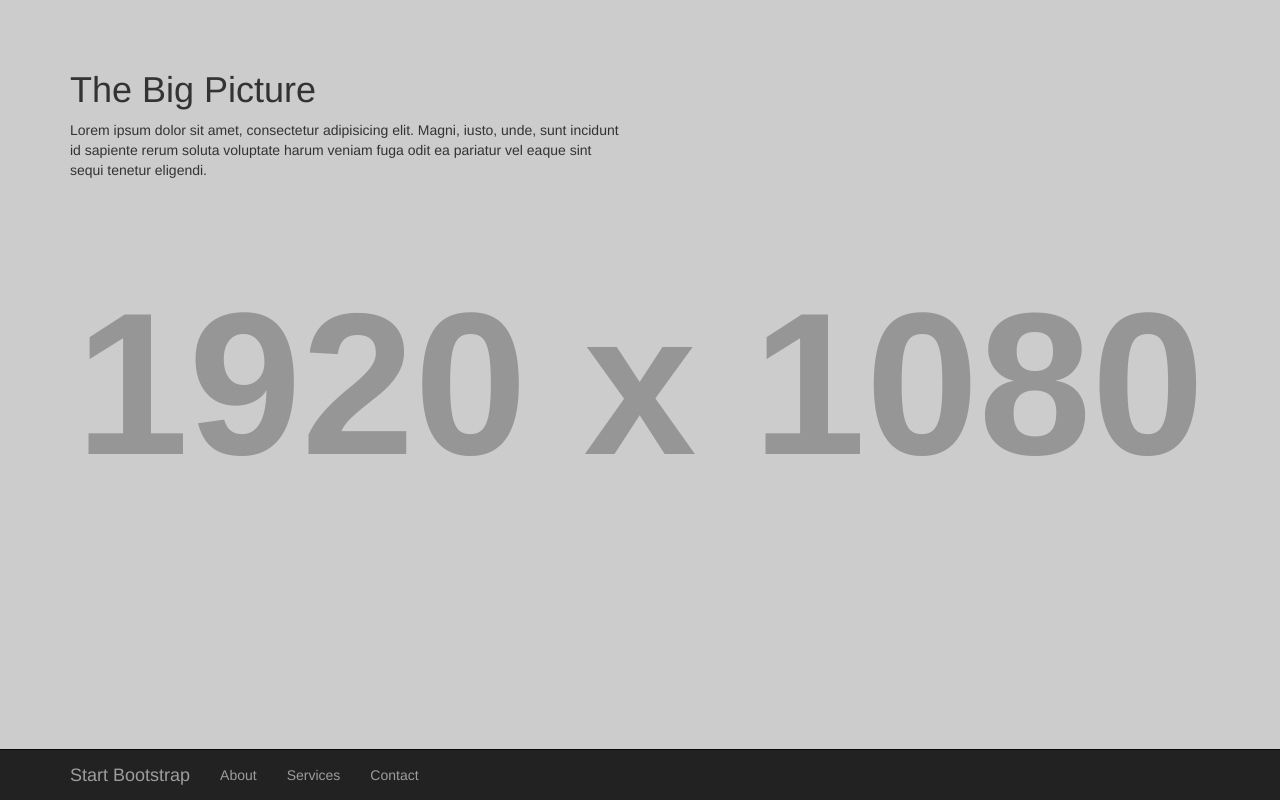
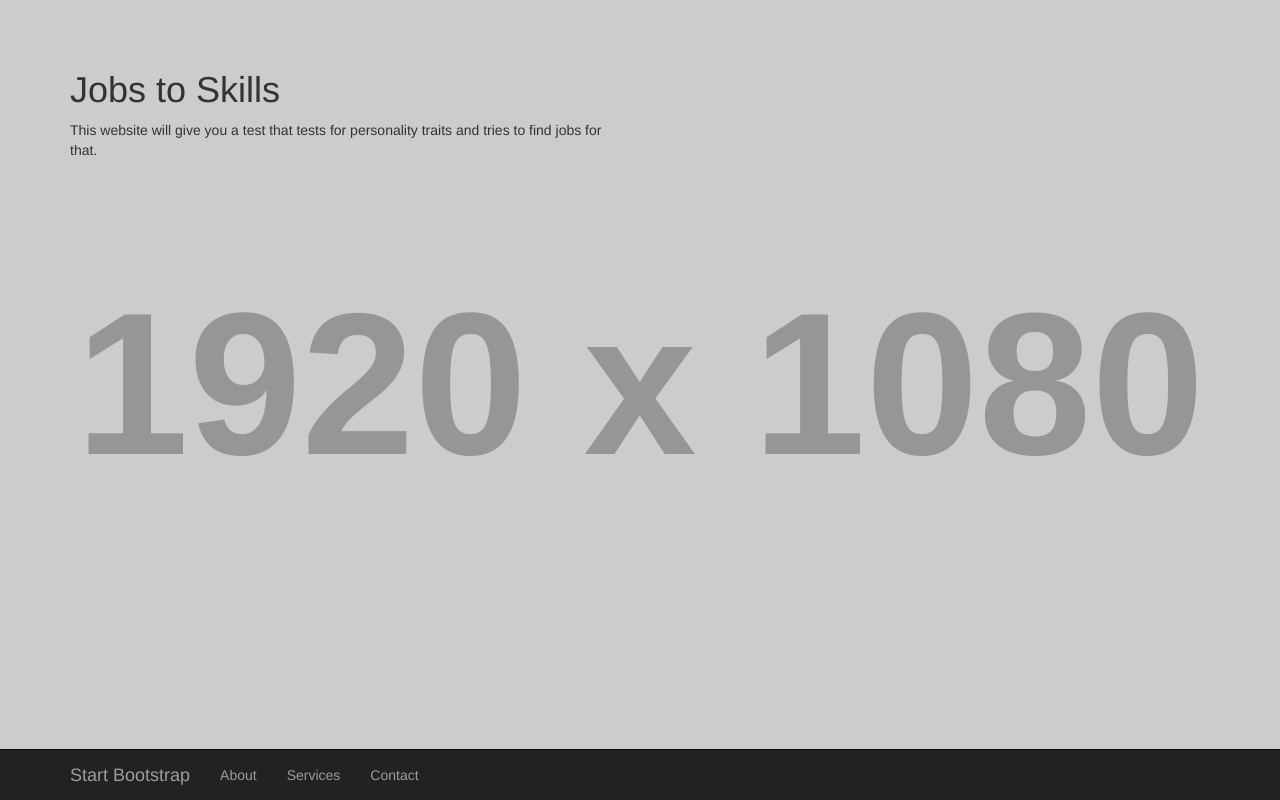
Before and after one commit to n430/n430.github.io, a plain HTML site: page index.html in a window 1280 px wide. Drawn offline with Linux system fonts and the light colour scheme; placeholder pictures from the web are drawn by us.

Commit message:
new summary

```diff
--- a/index.html
+++ b/index.html
@@ -65,8 +65,9 @@
     <div class="container">
         <div class="row">
             <div class="col-md-6 col-sm-12">
-                <h1>The Big Picture</h1>
-                <p>Lorem ipsum dolor sit amet, consectetur adipisicing elit. Magni, iusto, unde, sunt incidunt id sapiente rerum soluta voluptate harum veniam fuga odit ea pariatur vel eaque sint sequi tenetur eligendi.</p>
+                <h1>Jobs to Skills</h1>
+                <p>This website will give you a test that tests for personality
+                  traits and tries to find jobs for that.</p>
             </div>
         </div>
         <!-- /.row -->
```
